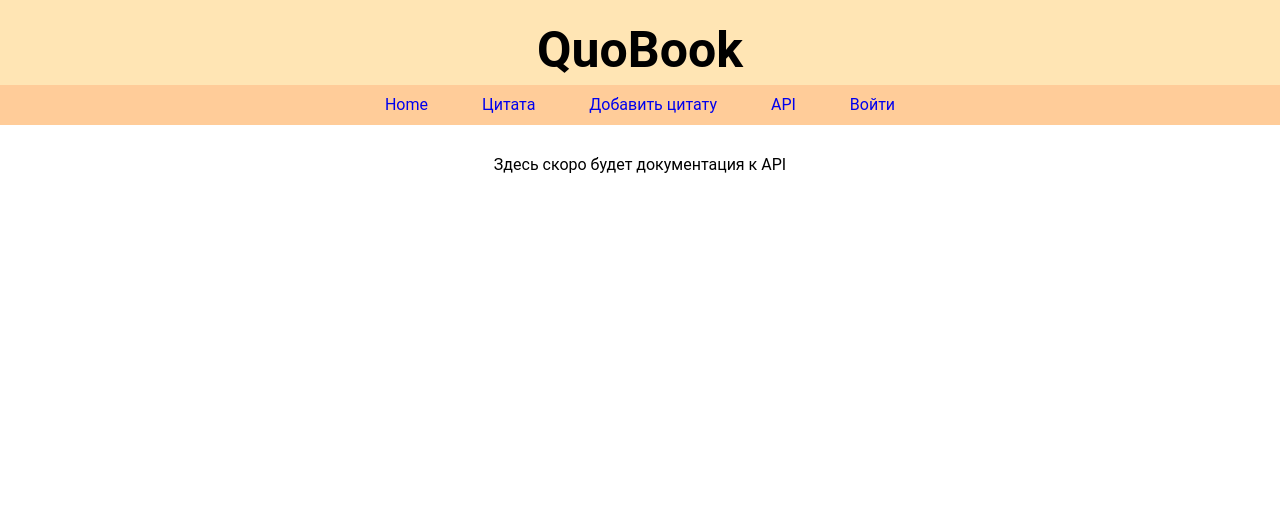
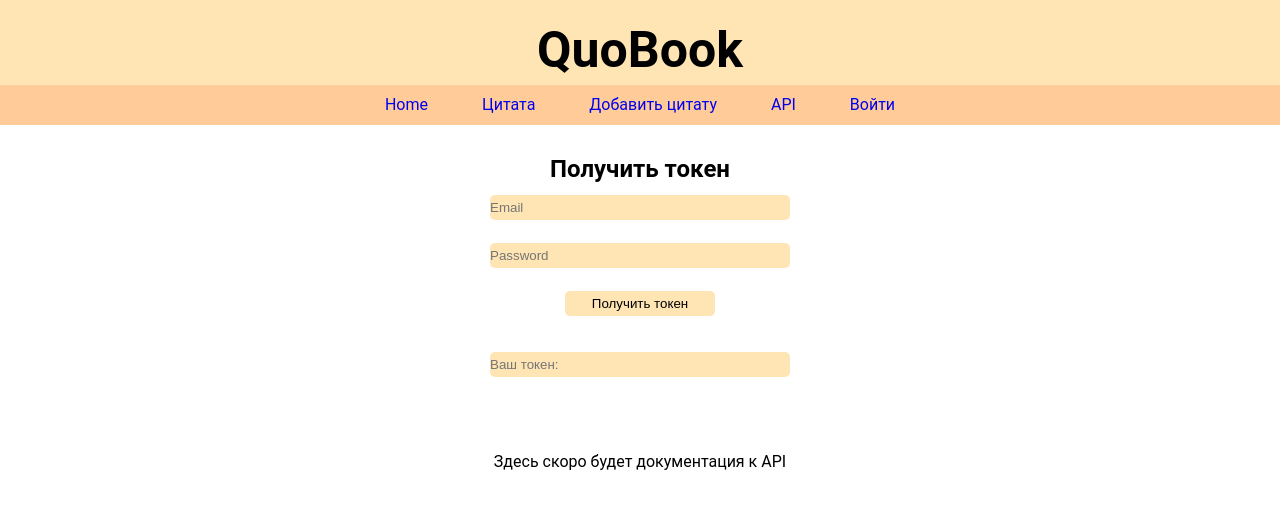
Before and after one commit to VGgog/QuoBook2.0, a Flask app: page /documentation in a window 1280 px wide. Shown: the top 520 px of the page. Run offline with Flask 2, Linux system fonts and the light colour scheme.

Commit message:
Add get a token in documentation page
Add a forms where login and password are entered.
And field where wrtie token.

```diff
--- a/app/forms.py
+++ b/app/forms.py
@@ -19,3 +19,10 @@ class RegistrationForm(FlaskForm):
                               render_kw={"placeholder": "Repeat password"})
     remember_me = BooleanField('Запомнить меня')
     submit = SubmitField('Зарегистрироваться')
+
+
+class AuthForm(FlaskForm):
+    """Форма для получения токена"""
+    email = StringField(validators=[DataRequired(), Email()], render_kw={"placeholder": "Email"})
+    password = PasswordField(validators=[DataRequired()], render_kw={"placeholder": "Password"})
+    submit = SubmitField('Получить токен')
--- a/app/routes.py
+++ b/app/routes.py
@@ -15,10 +15,24 @@ def home():
     return render_template('home.html', title='Home')
 
 
-@app.route('/documentation')
+@app.route('/documentation', methods=['GET', 'POST'])
 def docs():
     """Возвращает страницу с документацией"""
-    return render_template('documentation.html', title='Documentation')
+    token_form = forms.AuthForm()
+    if token_form.validate_on_submit():
+        user = Users.query.filter_by(email=token_form.email.data).first()
+        if not user:
+            flash('Вы не зарегистрированы.')
+            return redirect(url_for('docs'))
+
+        if not check_password_hash(Users.query.filter_by(email=token_form.email.data).first().password_hash,
+                                   token_form.password.data):
+            flash('Пароль не верный.')
+            return redirect(url_for('docs'))
+
+        message = user.token
+        return render_template('documentation.html', title='Documentation', form=token_form, message=message)
+    return render_template('documentation.html', title='Documentation', form=token_form)
 
 
 @app.route('/registration', methods=['GET', 'POST'])
--- a/app/static/css/style.css
+++ b/app/static/css/style.css
@@ -92,3 +92,35 @@ ul#main_links li{
 	height: 13px;
 	width: 13px;
 }
+.forms{
+	line-height: 3em;
+  text-align: center;
+}
+.auth-field-token{
+	height: 25px;
+	border: 3px, black;
+	background: #ffe5b4;
+	color: black;
+  border-radius: 5px;
+}
+.submit-field-token{
+	border: 3px, black;
+	height: 25px;
+	width: 150px;
+	background: #ffe5b4;
+	border-radius: 5px;
+}
+input{
+	width: 300px;
+  height: 25px;
+	border: 3px, black;
+	background: #ffe5b4;
+	color: black;
+  border-radius: 5px;
+}
+.token{
+	padding: 25px;
+}
+.documentation{
+	padding: 50px;
+}
--- a/app/templates/documentation.html
+++ b/app/templates/documentation.html
@@ -1,5 +1,46 @@
 {% extends "base.html" %}
 
 {% block content %}
-Здесь скоро будет документация к API
+<div class="Token-Login">
+    <h2>Получить токен</h2>
+    <div class="forms">
+        <form action="" method="post" novalidate>
+            {{ form.hidden_tag() }}
+            <p>
+                {{ form.email(size=32, class_="auth-field-token") }}<br>
+                {% for error in form.email.errors %}
+                <span style="color: #D2691E;">{{'Укажите правильный email-адрес'}}</span>
+                {% endfor %}
+            </p>
+            <p>
+                {{ form.password(size=32, class_="auth-field-token") }}<br>
+                {% for error in form.password.errors %}
+                <span style="color: #D2691E;">{{'Это поле должно быть заполнено.'}}</span>
+                {% endfor %}
+            </p>
+            <p>{{ form.submit(class_="submit-field-token") }}</p>
+        </form>
+        <div class="token-flash-message">
+            {% with messages = get_flashed_messages() %}
+            {% if messages %}
+            <ul>
+                {% for message in messages %}
+                <li style="color: #D2691E;">{{ message }}</li>
+                {% endfor %}
+            </ul>
+            {% endif %}
+            {% endwith %}
+        </div>
+    </div>
+    <div class="token">
+        {% if message %}
+        <input type="text" value={{ message }}>
+        {% else %}
+        <input type="text" placeholder="Ваш токен: ">
+        {% endif %}
+    </div>
+</div>
+<div class="documentation">
+<p>Здесь скоро будет документация к API</p>
+</div>
 {% endblock %}
```
